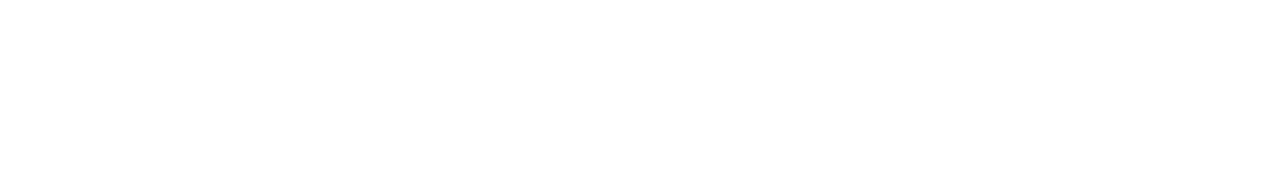
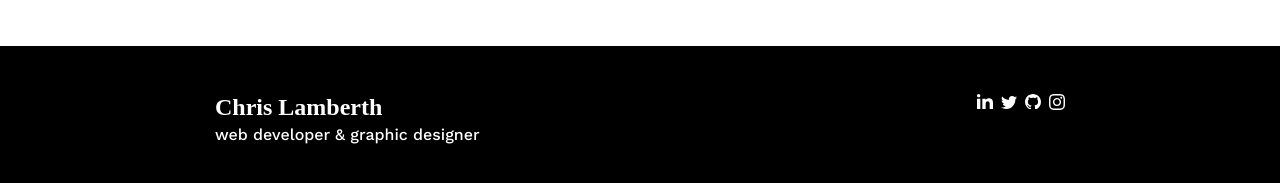
Before and after one commit to Chris-Lamberth/chrislamberthdev, a SvelteKit app in the folder frontend/: page / in a window 1280 px wide. Shown: the part 1261-1444 px from the top of the page. Before the commit the page ends 1259 px from the top, so only its background shows below. Built offline with nearby package versions, Linux system fonts and the light colour scheme; no server answers; a web font is replaced by a local one.

Commit message:
Added social icons

```diff
--- /dev/null
+++ b/frontend/src/lib/components/Footer.svelte
@@ -0,0 +1,82 @@
+<footer>
+	<div class="container">
+		<div class="group">
+			<div class="txt">
+				<h2>Chris Lamberth</h2>
+				<p>web developer & graphic designer</p>
+			</div>
+			<div class="social">
+				<a href="https://www.linkedin.com/in/chris-lamberth-31ab7b28/" target="_blank">
+					<svg class="icon" xmlns="http://www.w3.org/2000/svg" viewBox="0 0 24 23">
+						<path d="m4.98,2.5c0,1.38-1.11,2.5-2.48,2.5S.02,3.88.02,2.5,1.13,0,2.5,0s2.48,1.12,2.48,2.5Zm.02,4.5H0v16h5V7Zm7.98,0h-4.97v16h4.97v-8.4c0-4.67,6.03-5.05,6.03,0v8.4h4.99v-10.13c0-7.88-8.92-7.59-11.02-3.71v-2.16Z"/>
+					 </svg>
+				</a>
+				<a href="https://twitter.com/ChrisLamberth85" target="_blank">
+					<svg class="icon" xmlns="http://www.w3.org/2000/svg" viewBox="0 0 24 19.5">
+						<path d="m24,2.31c-.88.39-1.83.66-2.83.78,1.02-.61,1.8-1.57,2.17-2.72-.95.56-2.01.97-3.13,1.2-.9-.96-2.18-1.55-3.59-1.55-3.18,0-5.51,2.97-4.8,6.05C7.73,5.84,4.1,3.88,1.67.9c-1.29,2.21-.67,5.11,1.52,6.57-.81-.03-1.57-.25-2.23-.62-.05,2.28,1.58,4.41,3.95,4.89-.69.19-1.45.23-2.22.08.63,1.96,2.44,3.38,4.6,3.42-2.07,1.62-4.68,2.35-7.29,2.04,2.18,1.4,4.77,2.21,7.55,2.21,9.14,0,14.31-7.72,13.99-14.65.96-.7,1.8-1.56,2.46-2.55Z"/>
+					 </svg>
+				</a>
+				<a href="https://github.com/Chris-Lamberth" target="_blank">
+					<svg class="icon" xmlns="http://www.w3.org/2000/svg" viewBox="0 0 24 23.41">
+						<path d="m12,0C5.37,0,0,5.37,0,12c0,5.3,3.44,9.8,8.21,11.39.6.11.79-.26.79-.58v-2.23c-3.34.73-4.03-1.42-4.03-1.42-.55-1.39-1.33-1.76-1.33-1.76-1.09-.75.08-.73.08-.73,1.2.08,1.84,1.24,1.84,1.24,1.07,1.83,2.81,1.3,3.49,1,.11-.77.42-1.31.76-1.6-2.66-.31-5.47-1.33-5.47-5.93,0-1.31.47-2.38,1.24-3.22-.12-.3-.53-1.52.12-3.18,0,0,1.01-.32,3.3,1.23.96-.27,1.98-.4,3-.4,1.02,0,2.05.14,3.01.4,2.29-1.55,3.3-1.23,3.3-1.23.65,1.65.24,2.87.12,3.18.77.84,1.24,1.91,1.24,3.22,0,4.61-2.81,5.62-5.48,5.92.43.37.82,1.1.82,2.22v3.29c0,.32.19.69.8.58,4.77-1.59,8.2-6.09,8.2-11.39C24,5.37,18.63,0,12,0Z"/>
+					 </svg>
+				</a>
+				<a href="https://www.instagram.com/chrislamberth85/" target="_blank">
+					<svg class="icon" xmlns="http://www.w3.org/2000/svg" viewBox="0 0 24 24">
+						<path d="m12,2.16c3.2,0,3.58.01,4.85.07,3.25.15,4.77,1.69,4.92,4.92.06,1.27.07,1.65.07,4.85s-.01,3.58-.07,4.85c-.15,3.23-1.66,4.77-4.92,4.92-1.27.06-1.64.07-4.85.07s-3.58-.01-4.85-.07c-3.26-.15-4.77-1.7-4.92-4.92-.06-1.27-.07-1.64-.07-4.85s.01-3.58.07-4.85c.15-3.23,1.66-4.77,4.92-4.92,1.27-.06,1.64-.07,4.85-.07Zm0-2.16c-3.26,0-3.67.01-4.95.07C2.7.27.27,2.69.07,7.05c-.06,1.28-.07,1.69-.07,4.95s.01,3.67.07,4.95c.2,4.36,2.62,6.78,6.98,6.98,1.28.06,1.69.07,4.95.07s3.67-.01,4.95-.07c4.35-.2,6.78-2.62,6.98-6.98.06-1.28.07-1.69.07-4.95s-.01-3.67-.07-4.95c-.2-4.35-2.62-6.78-6.98-6.98C15.67.01,15.26,0,12,0Zm0,5.84c-3.4,0-6.16,2.76-6.16,6.16s2.76,6.16,6.16,6.16,6.16-2.76,6.16-6.16-2.76-6.16-6.16-6.16Zm0,10.16c-2.21,0-4-1.79-4-4s1.79-4,4-4,4,1.79,4,4-1.79,4-4,4Zm6.41-11.85c-.8,0-1.44.64-1.44,1.44s.65,1.44,1.44,1.44,1.44-.64,1.44-1.44-.64-1.44-1.44-1.44Z"/>
+					 </svg>
+				</a>
+			</div>
+		</div>
+	</div>
+</footer>
+
+<style>
+	footer{
+		background:#000;
+		padding: 3rem 0;
+	}
+	.group{
+		display:flex;
+		justify-content: space-between;
+		align-items: flex-start;
+	}
+	h2{
+		color:#fff;
+		font-family: var(--serif);
+		margin:0 0 .2em 0;
+	}
+	p{
+		color:#fff;
+	}
+	.social{
+		display:grid;
+		grid-template-columns: repeat(4, 1fr);
+		grid-gap: .5rem;
+	}
+	.social a{
+		outline:none;
+	}
+	.icon{
+		fill:#fff;
+		stroke-width:1px;
+		width:1rem;
+		transition:fill .2s linear;
+	}
+	.social a{
+		position: relative;
+	}
+	.social a:hover .icon,
+	.social a:focus .icon{
+		fill: #00ffcc;
+	}
+	.social a:focus::after{
+		text-decoration: underline;
+		content:"";
+		position:absolute;
+		inset:auto 0 -4px 0;
+		height:2px;
+		background:#00ffcc;
+		border-radius:50px;
+	}
+</style>
--- a/frontend/src/routes/+page.svelte
+++ b/frontend/src/routes/+page.svelte
@@ -2,6 +2,7 @@
 	import Feed from '$lib/components/Feed.svelte';
 	import InstaFeed from '$lib/components/InstaFeed.svelte';
 	import Contact from '$lib/components/Contact.svelte';
+	import Footer from '$lib/components/Footer.svelte';
 </script>
 
 <section class="intro">
@@ -42,7 +43,7 @@
 		</div>
 	</div>
 </section>
-
+<Footer />
 <style>
 	.intro .group{
 		display:flex;
@@ -111,6 +112,9 @@
 		text-decoration:none;
 		font-size:1.4rem;
 	}
+	.contact{
+		margin:0 0 3rem 0;
+	}
 	.contact .group{
 		display:flex;
 		align-items: flex-end;
--- a/frontend/svelte.config.js
+++ b/frontend/svelte.config.js
@@ -6,7 +6,8 @@
 		// adapter-auto only supports some environments, see https://kit.svelte.dev/docs/adapter-auto for a list.
 		// If your environment is not supported or you settled on a specific environment, switch out the adapter.
 		// See https://kit.svelte.dev/docs/adapters for more information about adapters.
-		adapter: adapter()
+		adapter: adapter(),
+
 	}
 };
 
```
Also changed, not shown: frontend/src/page.server.js (deleted), 1 other file (tests, documents, lock files or other folders).
